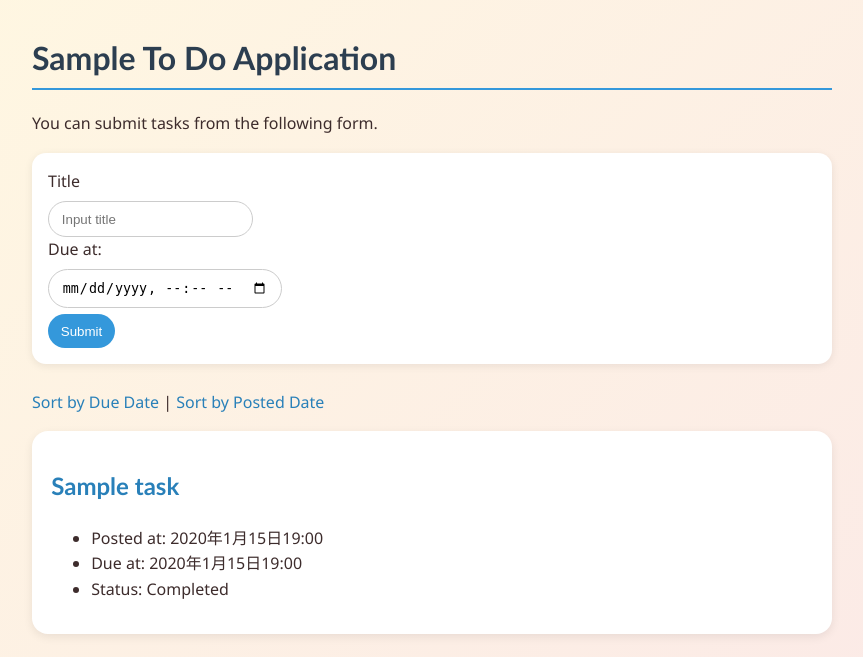
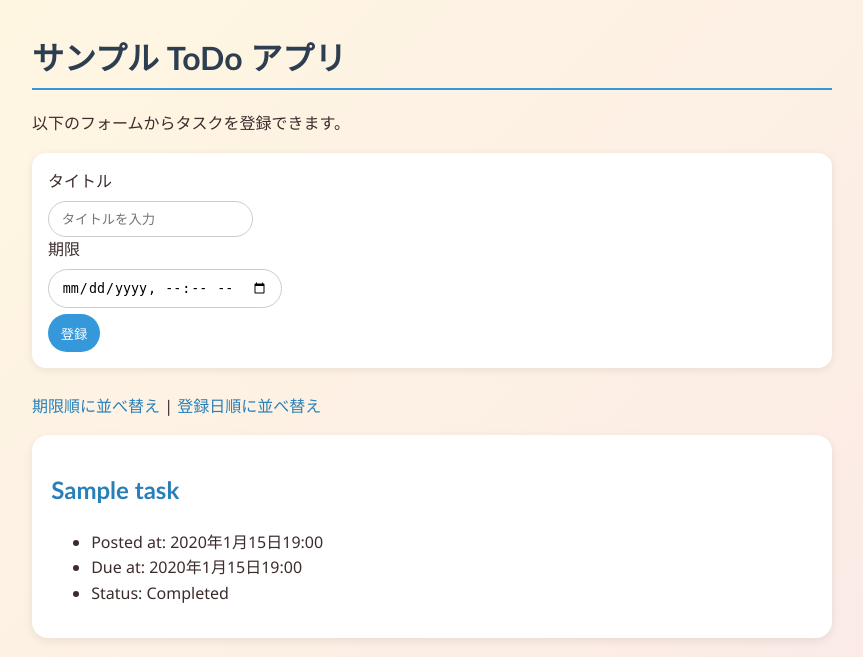
Before and after one commit to s1f102301381/django-test-exercise, a Django app: page / in a window 1280 px wide. Shown: the top 657 px of the page, without its empty margins (208-1071 px from the left). Run offline with Django 5.2, Linux system fonts and the light colour scheme; tables that the repository leaves empty hold one stand-in row (values such as "Sample post").

Commit message:
feat: 一覧テンプレートを日本語化 (index.html)

```diff
--- a/todo/templates/todo/index.html
+++ b/todo/templates/todo/index.html
@@ -3,34 +3,34 @@
 <html lang="ja">
 
   <head>
-    <title>To Do Application</title>
+    <title>ToDoアプリ</title>
     <meta charset="UTF-8">
     <meta name="author" content="INIAD">
     <link rel="stylesheet" href="{% static 'todo/style.css' %}">
   </head>
 
   <body>
-    <h1>Sample To Do Application</h1>
-    <p>You can submit tasks from the following form.</p>
+    <h1>サンプル ToDo アプリ</h1>
+    <p>以下のフォームからタスクを登録できます。</p>
     <form action="{% url 'index' %}" method="post">
       {% csrf_token %}
       <div>
-        <label for="titleInput">Title</label><br>
-        <input id="titleInput" name="title" type="text" placeholder="Input title">
+        <label for="titleInput">タイトル</label><br>
+        <input id="titleInput" name="title" type="text" placeholder="タイトルを入力">
       </div>
       <div>
-        <label for="dueInput">Due at:</label><br>
+        <label for="dueInput">期限</label><br>
         <input id="dueInput" name="due_at" type="datetime-local">
       </div>
       <div>
-        <button type="submit">Submit</button>
+        <button type="submit">登録</button>
       </div>
     </form>
     <br>
 
     <div>
-      <a href="{% url 'index' %}?order=due">Sort by Due Date</a> |
-      <a href="{% url 'index' %}?order=post">Sort by Posted Date</a>
+      <a href="{% url 'index' %}?order=due">期限順に並べ替え</a> |
+      <a href="{% url 'index' %}?order=post">登録日順に並べ替え</a>
     </div>
 
     {% for task in tasks %}
```
